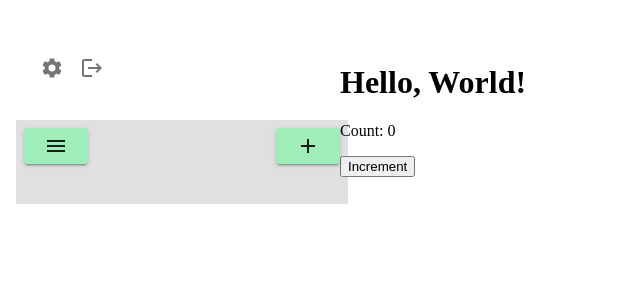
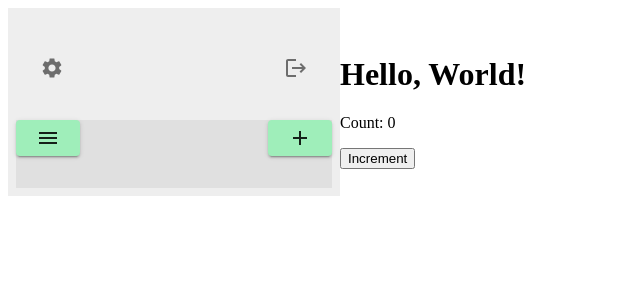
Before and after one commit to SE-Exort/InfoGrep-Frontend, a React (Create React App) app: page / in a window 1280 px wide. Both pictures are taken after a click on the button "GO TO CHAT". Shown: the top 300 px of the page, without its empty margins (0-640 px from the left). Built offline with nearby package versions, Linux system fonts and the light colour scheme.

Commit message:
Making it look nicer

```diff
--- a/src/components/chatroomManager.tsx
+++ b/src/components/chatroomManager.tsx
@@ -133,7 +133,7 @@ const ChatroomManager = ({ sessionImport }: { sessionImport: string }) => {
   };
 
   return (
-    <Box width={minimized ? "25%" : "100%"} bgcolor="#e0e0e0" p={1} display="flex" flexDirection="column" gap={2}>
+    <Box width={minimized ? `max(133px, 40%)` : "100%"} bgcolor="#e0e0e0" display="flex" flexDirection="column" gap={2}>
       <Box display="flex" justifyContent="space-between" alignItems="center">
         <Button variant="contained" color="primary" onClick={minimizePanel}>
           <Menu />
@@ -144,13 +144,17 @@ const ChatroomManager = ({ sessionImport }: { sessionImport: string }) => {
       </Box>
       <List>
       {chatrooms.map((cr, index) => (
-        <Box key={cr.CHATROOM_NAME} sx={{ bgcolor: 'secondary.main', borderRadius: '4px', mb: 1 }}> {/* Use cr.id instead of index for key */}
+        <Box key={cr.CHATROOM_NAME} sx={{ bgcolor: 'secondary.main', borderRadius: '4px', mb: 1 }}>
           <ListItem secondaryAction={
-            <IconButton edge="end" aria-label="delete" onClick={() => deleteChatroom(cr.CHATROOM_UUID)}> {/* Pass cr.id to deleteChatroom */}
+            <IconButton edge="end" aria-label="delete" onClick={() => deleteChatroom(cr.CHATROOM_UUID)}>
               <Delete />
             </IconButton>
           }>
-            <ListItemText primary={cr.CHATROOM_NAME} sx={{ color: 'primary.contrastText' }} /> {/* Use cr.name for the primary text */}
+            <ListItemText primary={cr.CHATROOM_NAME}
+              sx={{ color: 'primary.contrastText',
+                  overflow: 'hidden',
+                  textOverflow: 'ellipsis',
+                  whiteSpace: 'nowrap' }} />
           </ListItem>
         </Box>
       ))}
--- a/src/components/settingsBar.tsx
+++ b/src/components/settingsBar.tsx
@@ -13,7 +13,7 @@ const SettingsBar = ({ uuid }: { uuid: string }) => {
 
   return (
     <Box sx={{ p: 2 }}>
-      <Box sx={{ display: 'flex', alignItems: 'center', mt: 2 }}>
+      <Box sx={{ display: 'flex', alignItems: 'center', justifyContent: 'space-between', mt: 2 }}>
         <IconButton onClick={() => console.log('Settings')}>
           <SettingsIcon />
         </IconButton>
--- a/src/pages/chat.tsx
+++ b/src/pages/chat.tsx
@@ -100,7 +100,7 @@ function Chat() {
   return (
     <ThemeProvider theme={theme}>
       <Box display="flex" justifyContent="flex-start" alignItems="center">
-        <Box width="25%" p={1} display="flex" flexDirection="column" gap={2}>
+        <Box width="25%" p={1} display="flex" flexDirection="column" gap={2} bgcolor={"grey.200"}>
           <SettingsBar uuid={uuid}/>
           <ChatroomManager sessionImport={session}/>
         </Box>
```
